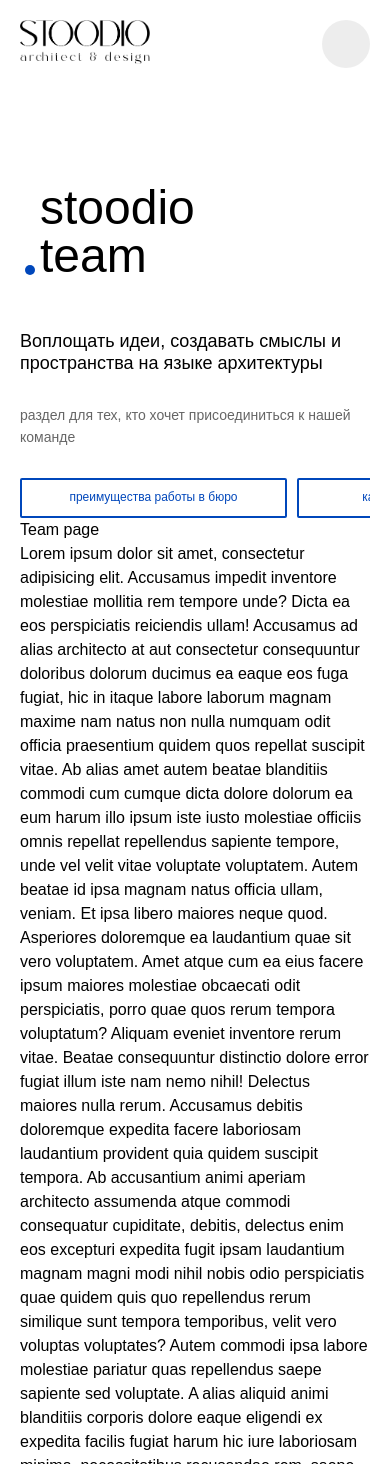
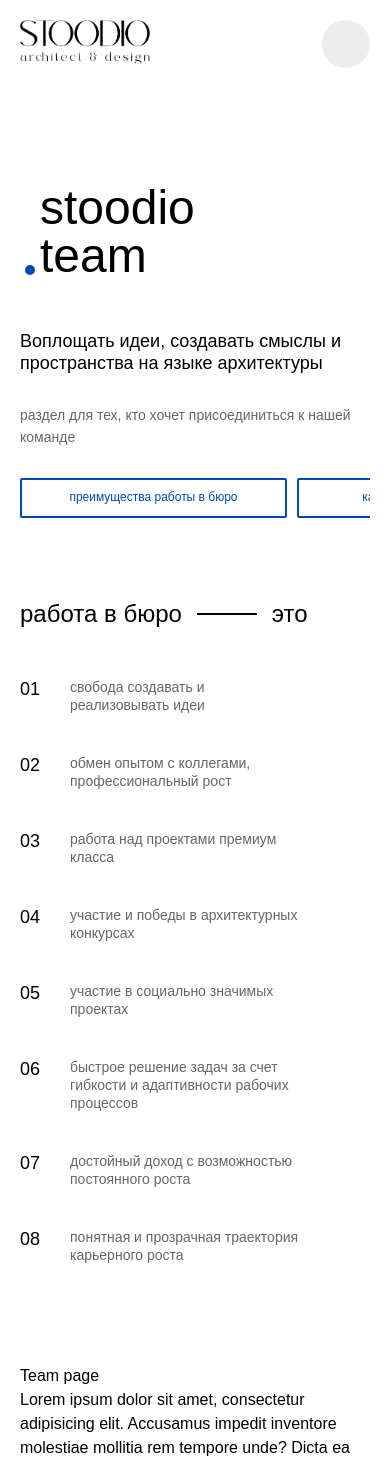
Before and after one commit to azizbek721/stoodio, a React (Create React App) app: page /team in a window 390 px wide. Shown: the top 1464 px of the page. Built offline with nearby package versions, Linux system fonts and the light colour scheme; some icons are missing.

Commit message:
The Work component is added with fully adaptive for Team page.

```diff
--- /dev/null
+++ b/src/components/team/work/Work.js
@@ -0,0 +1,87 @@
+import React, {useEffect, useState} from 'react';
+import "./Work.scss"
+import useWindowSize from "../../../hooks/useWindowSize";
+
+const Work = () => {
+
+    const { width } = useWindowSize();
+    const [isTextFixed, setIsTextFixed] = useState(false);
+
+    const handleScroll = () => {
+        const container = document.querySelector('.work');
+        const usefulTitle = document.querySelector('.work-title');
+        const containerRect = container.getBoundingClientRect();
+
+        if (usefulTitle && containerRect.top <= 15) {
+            setIsTextFixed(true);
+        } else {
+            setIsTextFixed(false);
+        }
+    };
+
+    useEffect(() => {
+        window.addEventListener('scroll', handleScroll);
+        return () => {
+            window.removeEventListener('scroll', handleScroll);
+        };
+    }, []);
+
+    const titleStyle = isTextFixed
+        ? {position: 'sticky', top: '0'}
+        : {};
+
+    return (
+        <div className="container mx-auto">
+            <div className="work flex justify-between items-start">
+                <div className="work-title-div flex items-end gap-x-6" style={titleStyle}>
+                    {width > 959 ? (
+                        <>
+                            <h3 className="work-title">работа <br/> в бюро</h3>
+                            <h3 className="work-title flex items-center gap-x-6">
+                                <span></span> это
+                            </h3>
+                        </>
+                    ) : (
+                        <h3 className="work-title flex items-center">работа в бюро <div></div> это</h3>
+                    )}
+                </div>
+                <div className="work-right gap-y-12">
+                    <div className="work-div">
+                        <h1>01</h1>
+                        <p>свобода создавать и реализовывать идеи</p>
+                    </div>
+                    <div className="work-div">
+                        <h1>02</h1>
+                        <p>обмен опытом с коллегами, профессиональный рост</p>
+                    </div>
+                    <div className="work-div">
+                        <h1>03</h1>
+                        <p>работа над проектами премиум класса</p>
+                    </div>
+                    <div className="work-div">
+                        <h1>04</h1>
+                        <p>участие и победы в архитектурных конкурсах</p>
+                    </div>
+                    <div className="work-div">
+                        <h1>05</h1>
+                        <p>участие в социально значимых проектах</p>
+                    </div>
+                    <div className="work-div">
+                        <h1>06</h1>
+                        <p>быстрое решение задач за счет гибкости и адаптивности рабочих процессов</p>
+                    </div>
+                    <div className="work-div">
+                        <h1>07</h1>
+                        <p>достойный доход с возможностью постоянного роста</p>
+                    </div>
+                    <div className="work-div">
+                        <h1>08</h1>
+                        <p>понятная и прозрачная траектория карьерного роста</p>
+                    </div>
+                </div>
+            </div>
+        </div>
+    );
+};
+
+export default Work;
--- /dev/null
+++ b/src/components/team/work/Work.scss
@@ -0,0 +1,210 @@
+.work {
+  margin: 135px 0;
+  padding-right: 10%;
+  grid-column-gap: 100px;
+
+  .work-title-div {
+    width: 450px;
+
+    .work-title {
+      font-size: 40px;
+      line-height: 1.2;
+      font-weight: 500;
+
+      span {
+        height: 3px;
+        width: 115px;
+        background-color: #000000;
+      }
+    }
+  }
+
+  .work-right {
+    display: grid;
+    grid-template-columns: 1fr 1fr;
+    grid-gap: 60px;
+
+    .work-div {
+      max-width: 290px;
+      min-width: 235px;
+
+      h1 {
+        font-size: 28px;
+        line-height: 32px;
+        font-weight: 500;
+      }
+
+      p {
+        color: #000000;
+        font-size: 17px;
+        line-height: 24px;
+        font-weight: 400;
+        opacity: 0.6;
+        margin-top: 15px;
+      }
+    }
+  }
+}
+
+@media only screen and (max-width: 960px) {
+  .work {
+    flex-direction: column;
+    margin: 135px 0;
+    padding-right: 0;
+    grid-column-gap: 60px;
+
+    .work-title-div {
+      background-color: #ffffff;
+      width: 100%;
+      height: auto;
+      //padding: 15px 0;
+      align-items: center;
+      z-index: 1;
+
+      .work-title {
+        font-size: 40px;
+        line-height: 1.2;
+        font-weight: 500;
+
+        span, div {
+          height: 3px;
+          width: 115px;
+          background-color: #000000;
+          margin: 0 20px;
+        }
+      }
+    }
+
+    .work-right {
+      display: grid;
+      width: 100%;
+
+      .work-div {
+        max-width: 290px;
+        min-width: 235px;
+
+        h1 {
+          font-size: 28px;
+          line-height: 32px;
+          font-weight: 500;
+        }
+
+        p {
+          color: #000000;
+          font-size: 17px;
+          line-height: 24px;
+          font-weight: 400;
+          opacity: 0.6;
+          margin-top: 15px;
+        }
+      }
+    }
+  }
+
+}
+
+@media only screen and (max-width: 650px) {
+  .work {
+    flex-direction: column;
+    margin: 80px 0 100px 0;
+    padding-right: 0;
+    grid-column-gap: 60px;
+
+    .work-title-div {
+      background-color: #ffffff;
+      width: 100%;
+      height: 80px;
+      padding: 0;
+      align-items: start;
+      z-index: 1;
+
+      .work-title {
+        font-size: 24px;
+        line-height: 31px;
+        font-weight: 500;
+
+        span, div {
+          height: 2px;
+          width: 60px;
+          margin: 0 15px;
+        }
+      }
+    }
+
+    .work-right {
+      display: grid;
+      width: 100%;
+      .work-div {
+        max-width: 220px;
+        min-width: 160px;
+
+        h1 {
+          font-size: 18px;
+          line-height: 22px;
+        }
+
+        p {
+          font-size: 14px;
+          line-height: 18px;
+          margin-top: 10px;
+        }
+      }
+    }
+  }
+
+}
+
+@media only screen and (max-width: 480px) {
+  .work {
+    margin: 80px 0 100px 0;
+    padding-right: 0;
+    grid-column-gap: 60px;
+
+    .work-title-div {
+      background-color: #ffffff;
+      width: 100%;
+      height: 80px;
+      padding: 0;
+      align-items: start;
+      z-index: 1;
+
+      .work-title {
+        font-size: 24px;
+        line-height: 31px;
+        font-weight: 500;
+
+        span, div {
+          height: 2px;
+          width: 60px;
+          margin: 0 15px;
+        }
+      }
+    }
+
+    .work-right {
+      display: grid;
+      grid-template-columns: 1fr;
+      grid-gap: 40px;
+      .work-div {
+        width: 100%;
+        display: flex;
+        align-items: start;
+        grid-gap: 30px;
+        max-width: 80%;
+        min-width: 65%;
+
+        h1 {
+          font-size: 18px;
+          line-height: 22px;
+        }
+
+        p {
+          font-size: 14px;
+          line-height: 18px;
+          margin-top: 0;
+        }
+      }
+    }
+  }
+
+}
--- a/src/containers/navbar/NavbarWrapper.js
+++ b/src/containers/navbar/NavbarWrapper.js
@@ -107,10 +107,11 @@ export const NavbarWrapper = styled.div`
         .fixed-discuss-btn {
             bottom: 20px;
             left: 20px;
-            width: 200px;
+            width: auto;
             height: 48px;
             font-size: 16px;
             line-height: 1.5;
+            padding: 0 15px;
         }
     }
 `
--- a/src/pages/team/Team.js
+++ b/src/pages/team/Team.js
@@ -3,12 +3,14 @@ import Footer from "../../containers/footer/Footer";
 import Navbar from "../../containers/navbar/Navbar";
 import Discuss from "../../containers/discuss/Discuss";
 import Header from "../../components/team/header/Header";
+import Work from "../../components/team/work/Work";
 
 const Team = () => {
     return (
         <div>
             <Navbar />
             <Header />
+            <Work />
             <div className="container mx-auto">
                 <h2>Team page</h2>
                 <p>
```
